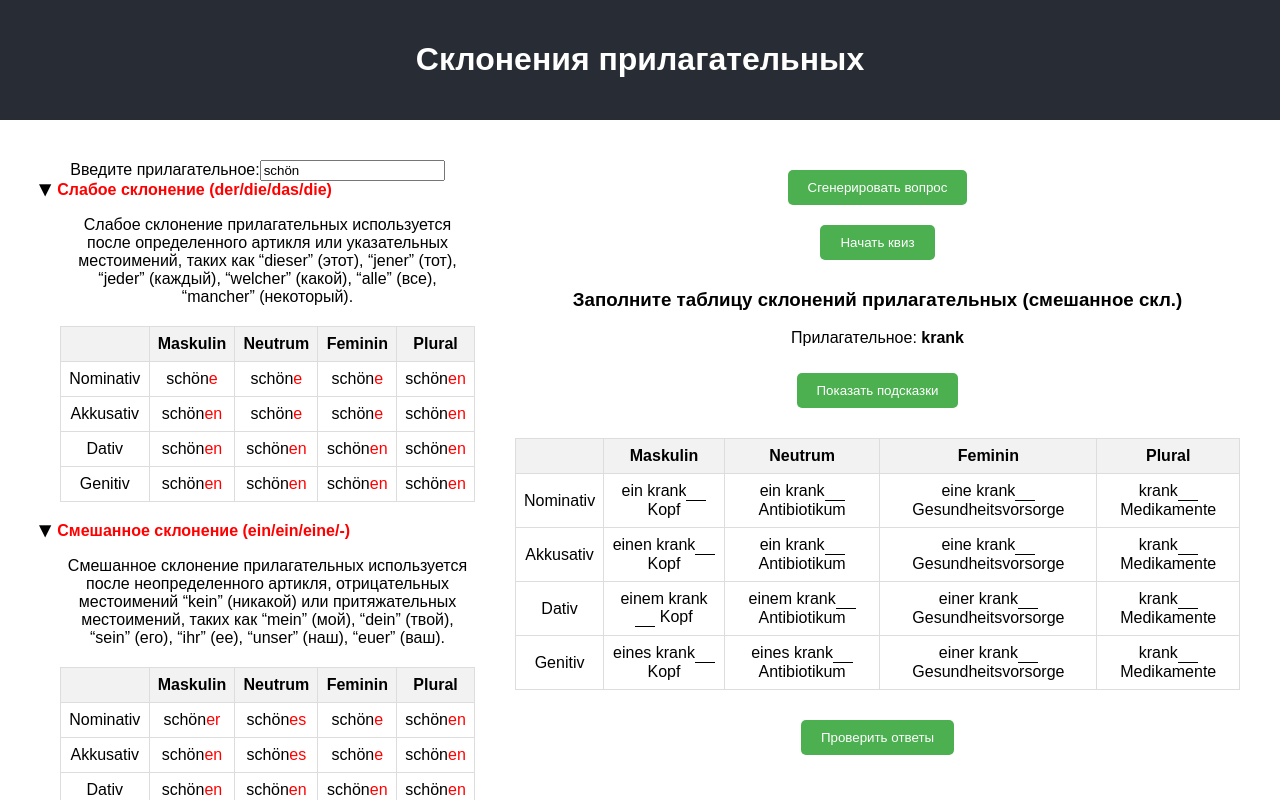
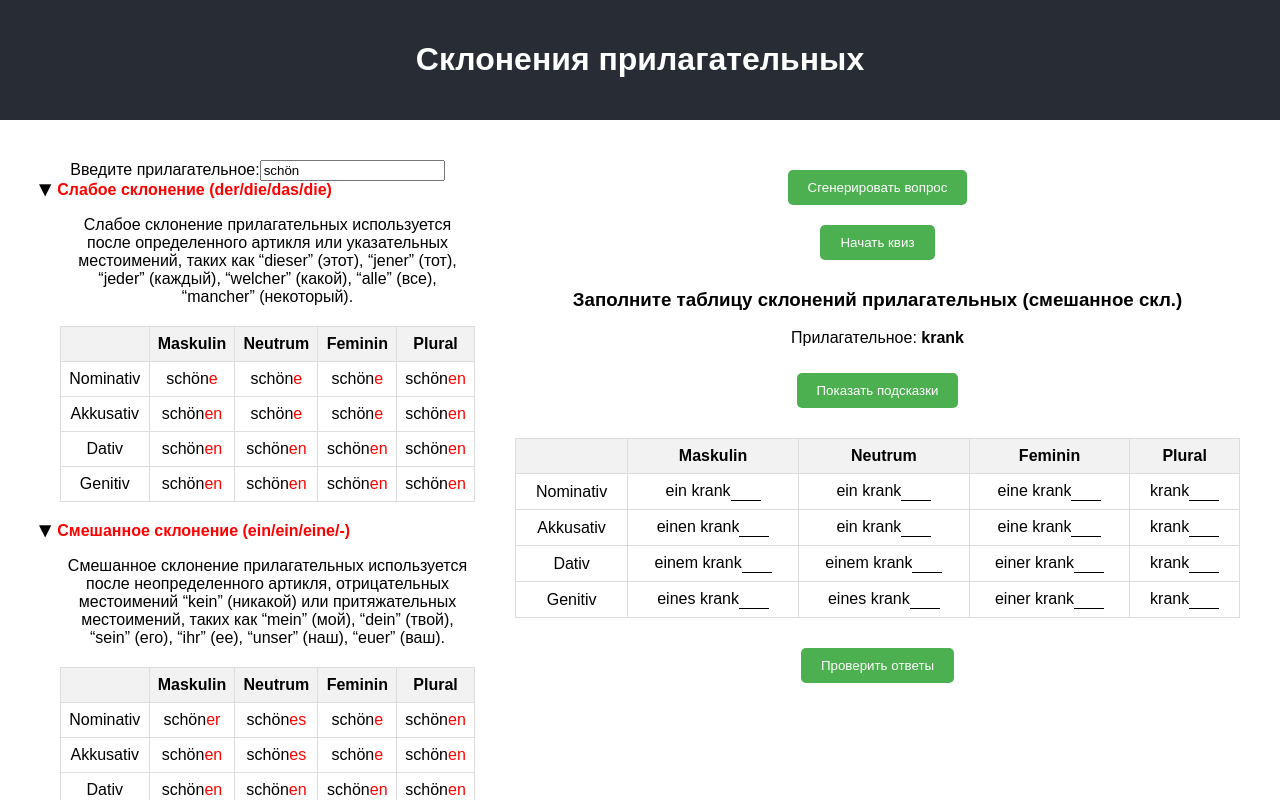
Before and after one commit to runasharp/german, a React (Create React App) app: page /quiz in a window 1280 px wide. Both pictures are taken after a click on the button "Начать квиз". Shown: the top 800 px of the page. Built offline with nearby package versions, Linux system fonts and the light colour scheme.

Commit message:
Fixed a bug in quiz table

```diff
--- a/src/components/AdjectiveDeclensionQuiz.js
+++ b/src/components/AdjectiveDeclensionQuiz.js
@@ -1,6 +1,6 @@
 import React, { useState } from 'react';
 import { endings, definiteArticles, indefiniteArticles } from './quiz/rules';
-import { adjectives, germanWords } from './quiz/words';
+import { adjectives } from './quiz/words';
 
 const declensions = ['слабое скл.', 'смешанное скл.', 'сильное скл.'];
 const cases = ['Nominativ', 'Akkusativ', 'Dativ', 'Genitiv'];
@@ -10,13 +10,6 @@ const getRandomElement = (array) => array[Math.floor(Math.random() * array.lengt
 
 const generateIncompleteTable = (declension, adjective) => {
   const incompleteTable = {};
-  const nouns = {
-    m: getRandomElement(germanWords.filter(word => word.gender === 'm')).word,
-    n: getRandomElement(germanWords.filter(word => word.gender === 'n')).word,
-    f: getRandomElement(germanWords.filter(word => word.gender === 'f')).word,
-    plural: getRandomElement(germanWords).plural
-  };
-
   cases.forEach((caseType) => {
     incompleteTable[caseType] = {};
     genders.forEach((gender) => {
@@ -30,7 +23,7 @@ const generateIncompleteTable = (declension, adjective) => {
         correct: `${adjective}${endings[declension][caseType][gender]}`,
         userInput: '',
         article,
-        noun: nouns[gender]
+        isCorrect: null
       };
     });
   });
@@ -43,6 +36,7 @@ const AdjectiveDeclensionQuiz = () => {
   const [incompleteTable, setIncompleteTable] = useState({});
   const [result, setResult] = useState(null);
   const [showHints, setShowHints] = useState(false);
+  const [showResults, setShowResults] = useState(false);
 
   const startQuiz = () => {
     const declension = getRandomElement(declensions);
@@ -52,6 +46,7 @@ const AdjectiveDeclensionQuiz = () => {
     setIncompleteTable(generateIncompleteTable(declension, adjective));
     setResult(null);
     setShowHints(false); // Reset hints visibility
+    setShowResults(false); // Reset results visibility
   };
 
   const handleInputChange = (caseType, gender, value) => {
@@ -73,14 +68,19 @@ const AdjectiveDeclensionQuiz = () => {
 
     cases.forEach((caseType) => {
       genders.forEach((gender) => {
-        if (incompleteTable[caseType][gender].userInput === incompleteTable[caseType][gender].correct) {
+        const userEnding = incompleteTable[caseType][gender].userInput;
+        const correctEnding = incompleteTable[caseType][gender].correct.slice(currentAdjective.length);
+        const isCorrect = userEnding === correctEnding;
+        if (isCorrect) {
           correctCount++;
         }
+        incompleteTable[caseType][gender].isCorrect = isCorrect;
         totalCount++;
       });
     });
 
     setResult(`${correctCount} из ${totalCount} правильных ответов.`);
+    setShowResults(true); // Show results after checking answers
   };
 
   const toggleHints = () => {
@@ -118,16 +118,21 @@ const AdjectiveDeclensionQuiz = () => {
                         onChange={(e) => handleInputChange(caseType, gender, e.target.value)}
                         placeholder={showHints ? endings[currentDeclension][caseType][gender] : ''}
                         style={{
+                          width: '30px',
+                          color: incompleteTable[caseType][gender].userInput ? 'black' : 'grey',
                           border: 'none',
                           borderBottom: '1px solid black',
-                          width: '20px',
-                          color: incompleteTable[caseType][gender].userInput ? 'black' : 'grey',
                           margin: '0',
                           padding: '0',
                           fontSize: 'inherit',
-                          outline: 'none'
+                          outline: 'none',
+                          color: showResults
+                            ? incompleteTable[caseType][gender].isCorrect
+                              ? 'green'
+                              : 'red'
+                            : 'black'
                         }}
-                      /> {incompleteTable[caseType][gender].noun}
+                      />
                     </td>
                   ))}
                 </tr>
```
